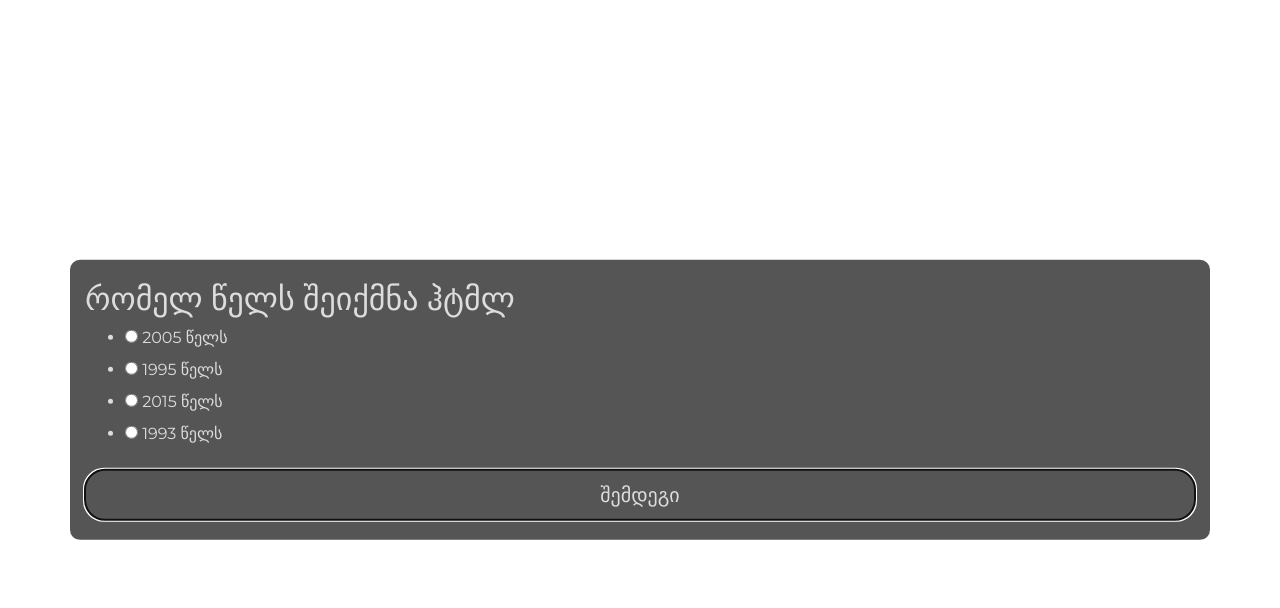
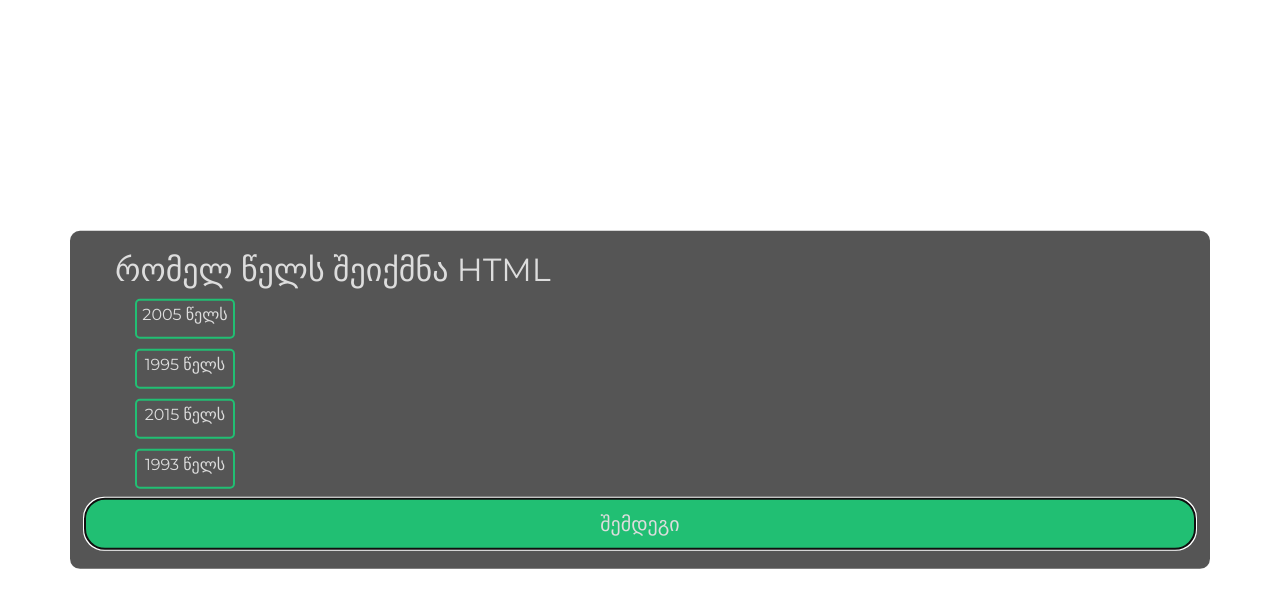
Before and after one commit to 4Juice/quiz-app, a plain HTML site: page index.html in a window 1280 px wide. Both pictures are taken after a click on the button "შემდეგი". Drawn offline with nearby package versions, Linux system fonts and the light colour scheme.

Commit message:
Add files via upload

```diff
--- a/index.html
+++ b/index.html
@@ -7,30 +7,26 @@
     <title>quiz app</title><link rel="stylesheet" href="style.css">
     <link rel="stylesheet" href="https://stackpath.bootstrapcdn.com/bootstrap/4.3.1/css/bootstrap.min.css" integrity="sha384-ggOyR0iXCbMQv3Xipma34MD+dH/1fQ784/j6cY/iJTQUOhcWr7x9JvoRxT2MZw1T" crossorigin="anonymous">
 </head>
-<body>
+<body id="body">
     <div class="container">
     <h2 id="question">question</h2>
-    <div class="ul1">
-    <div>
-        <ul>
-            <li>
-            <input type="radio" name="answer" id="a" class="answer">
-            <label for="a" id="a-answer">question</label>
-        </li>
-            <li>
-            <input type="radio" name="answer" id="b" class="answer">
-            <label for="b" id="b-answer">question</label>
-        </li>
-            <li>
-            <input type="radio" name="answer" id="c" class="answer">
-            <label for="c" id="c-answer">question</label>
-        </li>
-            <li>
-            <input type="radio" name="answer" id="d" class="answer">
-            <label for="d" id="d-answer">question</label>
-        </li>
-   </ul> </div></div>
+            <button  id="a" class="answer" >
+            <label for="a" id="a-answer" >question</label></button>
+
+            <button  id="b" class="answer" >
+            <label for="b" id="b-answer">question</label></button>
+
+            <button  id="c" class="answer" >
+            <label for="c" id="c-answer">question</label></button>
+
+            <button  id="d" class="answer" >
+            <label for="d" id="d-answer">question</label></button>
     <button id="btn">შემდეგი</button>
+</div>
+<div  id="Good-job">
+    <br><br><h1>გილოცავ</h1>
+    <br><br><br><br><h3>00 ქულა</h3>
+    <br><button id="reset">თავიდან</button>
 </div>
 
     <script src="main.js"></script>
--- a/main.js
+++ b/main.js
@@ -1,6 +1,6 @@
 const quiz = [
     {
-        question: "რომელ წელს შეიქნმა ჯავასკრიპტი",
+        question: "რომელ წელს შეიქნმა javascript",
         a: "1990 წელს",
         b: "1995 წელს",
         c: "2001 წელს",
@@ -8,7 +8,7 @@ const quiz = [
         correct: "b"
     },
     {
-        question: "რომელ წელს შეიქმნა ჰტმლ",
+        question: "რომელ წელს შეიქმნა HTML",
         a: "2005 წელს",
         b: "1995 წელს",
         c: "2015 წელს",
@@ -16,7 +16,7 @@ const quiz = [
         correct: "d"
     },
     {
-        question: "რომელ წელს შეიქნმა ცსს",
+        question: "რომელ წელს შეიქნმა Css",
         a: "1990 წელს",
         b: "1998 წელს",
         c: "1996 წელს",
@@ -24,7 +24,7 @@ const quiz = [
         correct: "c"
     },
     {
-        question: "რომელ წელს შეიქნმა პითონი",
+        question: "რომელ წელს შეიქნმა Python",
         a: "1991 წელს",
         b: "1995 წელს",
         c: "1980 წელს",
@@ -41,46 +41,50 @@ const quiz = [
     }
 ]
 const question1 = document.getElementById("question")
-const aanswer = document.getElementById("a-answer")
+const aanswer1 = document.getElementById("a-answer")
 const banswer = document.getElementById("b-answer")
 const canswer = document.getElementById("c-answer")
 const danswer = document.getElementById("d-answer")
 const btn = document.getElementById("btn");
+const div1 = document.getElementById("Good-job")
+const resetbtn = document.getElementById("reset")
+
 
 let qurrentquiz = 0;
 let answer = undefined;
 newquiz()
 
+
 function newquiz(){
     const qurrentquiz1 = quiz[qurrentquiz];
     question1.innerText = qurrentquiz.question;
-    aanswer.innerText = qurrentquiz1.a;
+    aanswer1.innerText = qurrentquiz1.a;
     banswer.innerText = qurrentquiz1.b;
     canswer.innerText = qurrentquiz1.c;
     danswer.innerText = qurrentquiz1.d;
     question1.innerText = qurrentquiz1.question
+
 }
 
 function selected(){
     const answers = document.querySelectorAll(".answer")
     answers.forEach(answers => {
-        console.log(answers.checked)
-        if(answers.checked){
-            answer =  answers.id;
+     answer = answers.id;
+     })
+    return answer;
 
-        }
-    });
-    return answer;
-}
+};
 btn.addEventListener("click", ()=>{
+    qurrentquiz++;
 
-        qurrentquiz++;
-    const answer = selected();
     if(qurrentquiz < quiz.length){
     newquiz();
+
     }
     else{
-        alert("Good job")
+        div1.style.display = "block";
     }
-
 })
+resetbtn.addEventListener("click", ()=>{
+    document.location.reload(true)
+})
--- a/style.css
+++ b/style.css
@@ -3,11 +3,11 @@
 * {
     margin: 0;
     padding: 0;
-    box-sizing: border-box
+    box-sizing: border-box;
 }
 
 body {
-    background-color: #333
+    background-color: #333;
 }
 
 .container {
@@ -21,11 +21,45 @@ body {
     left: 50%;
     transform: translate(-50%, -50%);
     position: absolute;
+}
+#question{
+    margin-left: 30px;
+}
+.answer{
+    margin: 10px;
+    border: 2px solid #21bf73;
+    width: 100px;
+    height: 40px;
+    border-radius: 5px;
+    background-color: #555;
+    color: #ddd;
+    cursor: pointer;
+    display: flex;
+    justify-content: center;
+    text-align: center;
+    align-items: center;
+    transition: 0.5s;
+    margin-left: 50px;
+}
+.answer:hover{
+    background-color: rgb(66, 66, 66);
 
 }
+#reset{
+    background-color: #555;
+    color: #ddd;
+    width: 150px;
+    height: 40px;
+    border: 2px solid #21bf73;
+    border-radius: 5px;
+}
+#reset:hover{
+    background-color: rgb(66, 66, 66);
+}
+
 #btn{
     width: 100%;
-    background-color:  #555;
+    background-color:  #21bf73;
     color: #ddd;
     font-size: 20px;
     transition: 0.5s;
@@ -33,19 +67,33 @@ body {
     border: none;
     border-radius: 20px;
 
+
 }
 #btn:hover{
-    background-color: #21bf73;
+    background-color: #1ca764;
     border: none;
 
 }
 #question {
     width: 75%
 }
-.ul1{
-    position: relative;
-    padding-left: 40px
+
+#Good-job{
+    border: 2px solid black ;
+    justify-content: center;
+    top: 50%;
+    left: 50%;
+    transform: translate(-50%, -50%);
+    position: absolute;
+    text-align: center;
+    width: 400px;
+    height: 320px;
+    background-color: #555;
+    color: #ddd;
+    border: 2px solid black;
+    display: none;
 }
+
 
 
 
```
